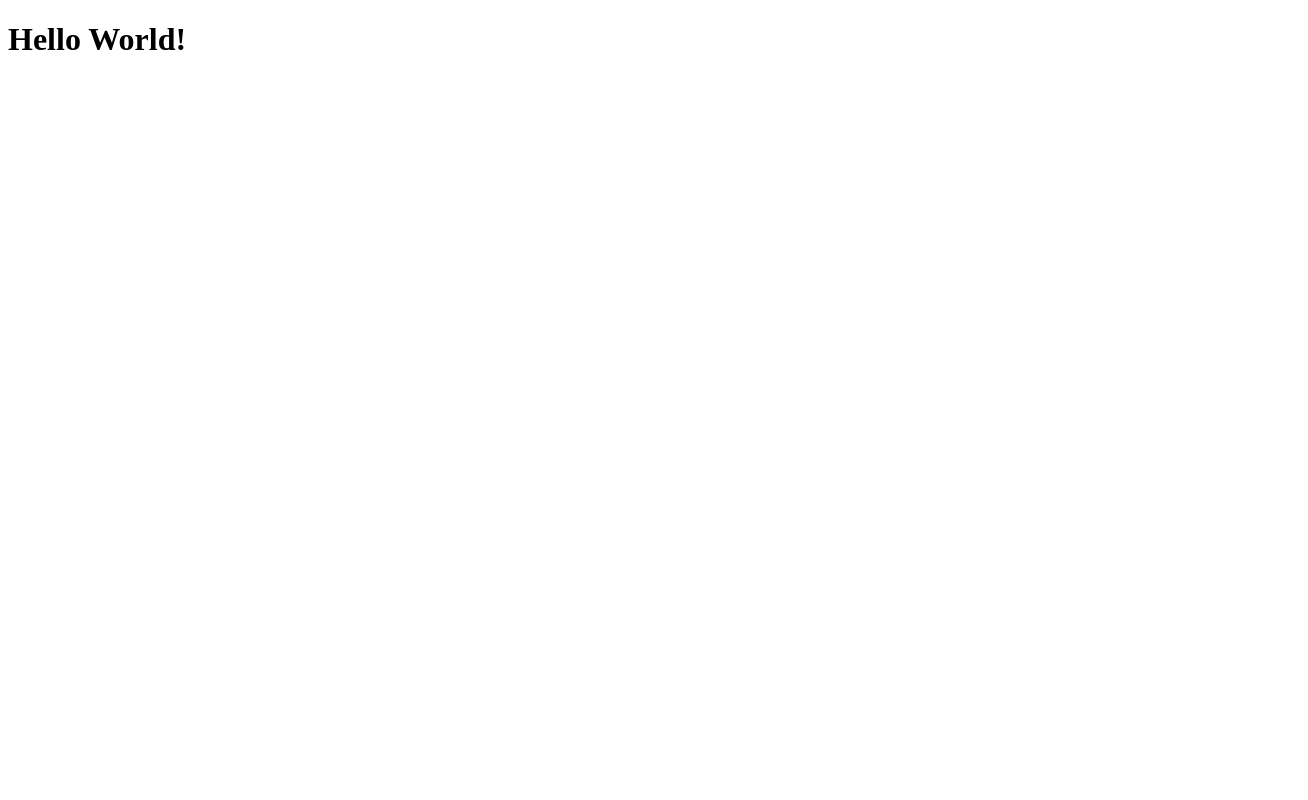
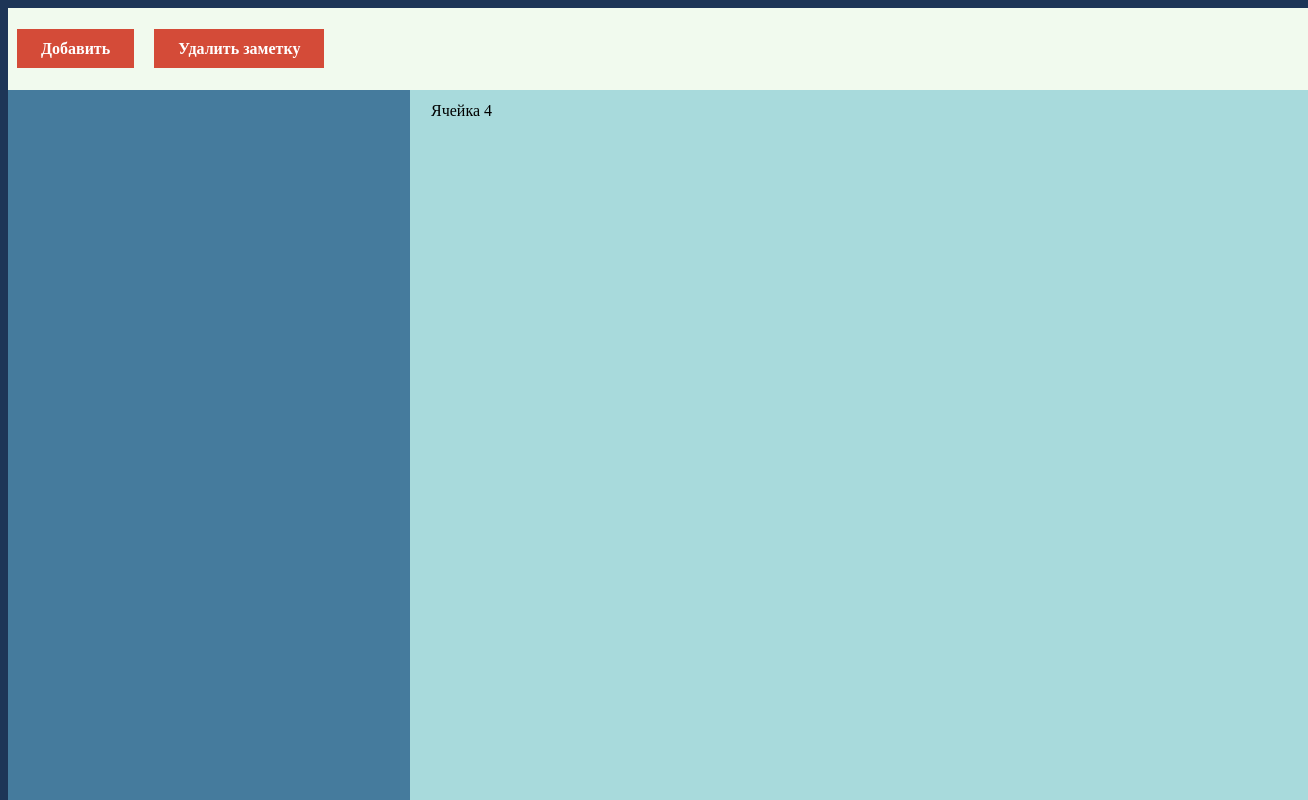
Before and after one commit to oburiatov/oburiatov.github.io, a plain HTML site: page Notes/index.html in a window 1280 px wide. Shown: the top 800 px of the page, 1308 px wide, since content can reach past the window. Drawn offline with Linux system fonts and the light colour scheme.

Commit message:
added fields

```diff
--- a/Notes/index.html
+++ b/Notes/index.html
@@ -1,10 +1,37 @@
 <!DOCTYPE html>
 <html lang="en">
+
 <head>
     <meta charset="UTF-8">
     <title>Notes</title>
+    <script src="script.js"></script>
+    <link rel="stylesheet" type="text/css" href="styles.css">
 </head>
+
 <body>
-    <h1>Hello World!</h1>
+    <table>
+        <tr>
+            <th colspan="2" class="headline_row">
+                <div>
+                    <a href="#" id="edit" onclick="appearNote()">Добавить</a>
+                    <a href="#" id="delete">Удалить заметку</a>
+                </div>
+
+            </th>
+        </tr>
+        <tr>
+            <td class="left_column">
+                <div id="addNote">
+                </div>
+            </td>
+            <td class="right_column">
+                <div id="noteField">
+                    Ячейка 4
+                </div>
+            </td>
+        </tr>
+    </table>
+
 </body>
+
 </html>
--- /dev/null
+++ b/Notes/script.js
@@ -0,0 +1,14 @@
+function appearNote() {
+    var element = document.getElementById("addNote"),
+        link = document.createElement("div"),
+        content = document.createTextNode("Новая заметка");
+
+    //    link.innerHTML = "FFF";
+    //    link.href= '';
+    link.id = "newNote";
+
+    element.appendChild(link);
+    link.appendChild(content);
+
+
+}
--- /dev/null
+++ b/Notes/styles.css
@@ -0,0 +1,108 @@
+html {
+    background-color: #1d3557;
+}
+
+table {
+    border-collapse: collapse;
+    /*убираем пустые промежутки между ячейками*/
+    border: 0;
+    /*устанавливаем для таблицы внешнюю границу серого цвета толщиной 1px*/
+    border-color: #1d3557;
+    width: 1300px;
+    height: 1080px;
+    margin: auto;
+    text-align: left;
+    overflow: auto;
+
+}
+
+.headline_row {
+    background-color: #f1faee;
+    height: 80px;
+}
+
+
+.right_column {
+    width: 900px;
+    height: 1000px;
+    background-color: #a8dadc;
+    vertical-align: top;
+    text-align: left;
+     overflow: auto;
+
+
+}
+
+.left_column {
+    width: 400px;
+    background-color: #457b9d;
+    height: 1000px;
+    text-align: left;
+    vertical-align: top;
+    overflow: auto;
+    position: fixed;
+
+}
+
+
+#edit,
+#delete {
+    margin: 8px;
+    color: #fff;
+    /* цвет текста */
+    text-decoration: none;
+    /* убирать подчёркивание у ссылок */
+    user-select: none;
+    /* убирать выделение текста */
+    background: rgb(212, 75, 56);
+    /* фон кнопки */
+    padding: .7em 1.5em;
+    /* отступ от текста */
+    outline: none;
+    /* убирать контур в Mozilla */
+}
+
+#edit:hover,
+#delete:hover {
+    background: rgb(232, 95, 76);
+}
+
+/* при наведении курсора мышки */
+#edit:active,
+#delete:active {
+    background: rgb(152, 15, 0);
+}
+
+/* при нажатии */
+
+#newNote {
+    margin: 8px;
+    color: #fff;
+    /* цвет текста */
+    text-decoration: none;
+    /* убирать подчёркивание у ссылок */
+    user-select: none;
+    /* убирать выделение текста */
+    background: #99ADFF;
+    /* фон кнопки */
+    padding: .7em 1.5em;
+    /* отступ от текста */
+    outline: none;
+    /* убирать контур в Mozilla */
+    height: 100px;
+}
+
+#newNote:hover {
+    background: #C2CEFF;
+}
+
+/* при наведении курсора мышки */
+#newNote:active {
+    background: #708DFF;
+}
+
+/* при нажатии */
+
+#noteField {
+     padding: .7em 1.5em;
+}
```
Also changed, not shown: Notes/pictures/garbache.png (added).
